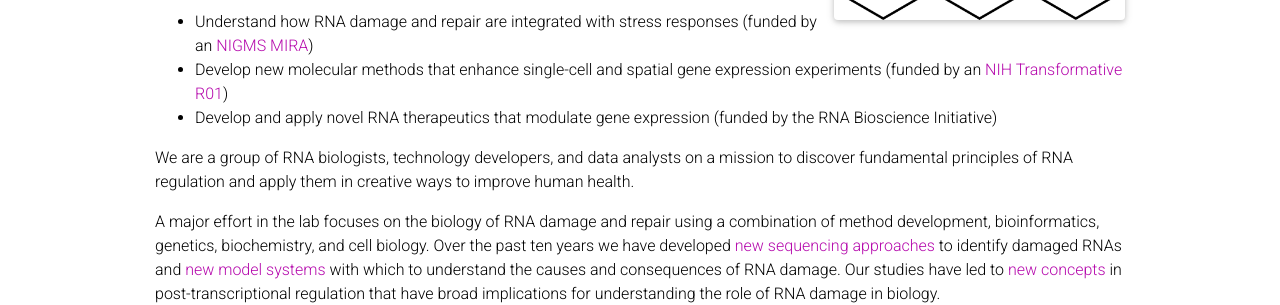
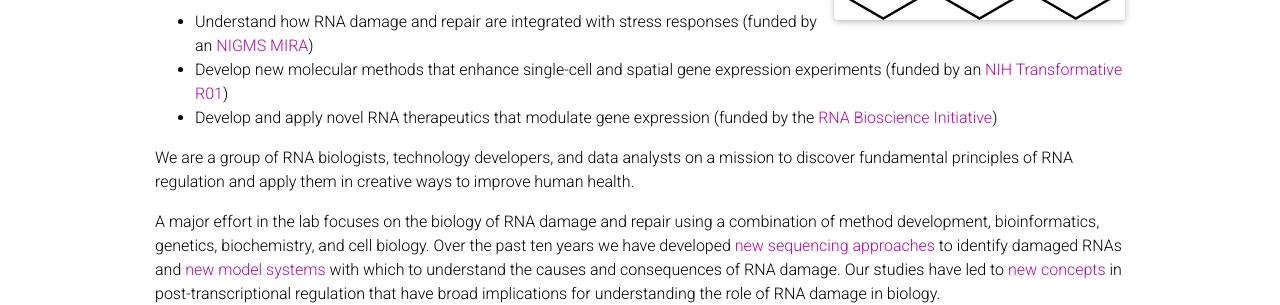
Before and after one commit to lkwhite/lab-website-new, a Jekyll site: the page built from _pages/about.md, in a window 1280 px wide and 1182 px high. Shown: the part 262-567 px from the top of the window. Built offline with Jekyll 4.4.1, drawn with Linux system fonts in a browser that asks for light colours; nearby versions of some CDN libraries; comment, search, counter and statistics services are not loaded; a style sheet for code colours, icons or effects is not loaded; some of the changed lines change nothing that is shown.

Commit message:
add link

```diff
--- a/_pages/about.md
+++ b/_pages/about.md
@@ -27,7 +27,7 @@ MIRA](https://reporter.nih.gov/search/FWmPa7DGuk6CmPb8Ocb5XQ/project-details/101
 expression experiments (funded by an [NIH Transformative
 R01](https://commonfund.nih.gov/tra/recipients))
 - Develop and apply novel RNA therapeutics that modulate gene expression (funded
-by the RNA Bioscience Initiative)
+by the [RNA Bioscience Initiative](https://medschool.cuanschutz.edu/rbi))
 
 We are a group of RNA biologists, technology developers, and data analysts on a
 mission to discover fundamental principles of RNA regulation and apply them in
```
